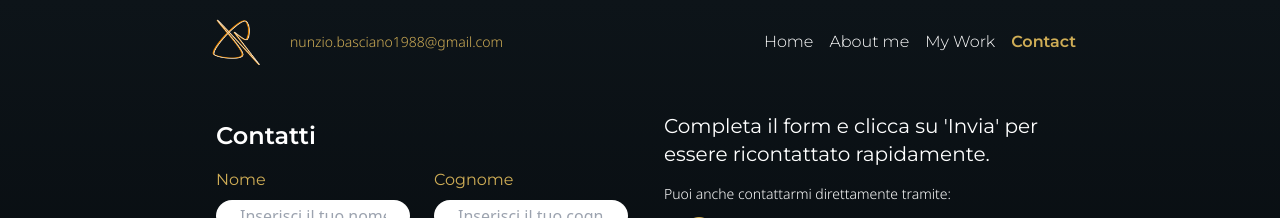
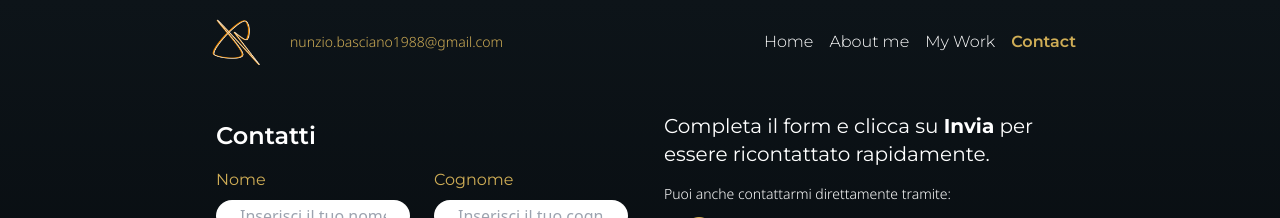
Before and after one commit to NunzioBasciano/portfolio, a Next.js app: page /contact in a window 1280 px wide. Shown: the top 218 px of the page. Built offline with nearby package versions, Linux system fonts and the light colour scheme.

Commit message:
fix: in contact

```diff
--- a/app/contact/page.tsx
+++ b/app/contact/page.tsx
@@ -150,8 +150,8 @@ function ContactForm() {
       </div>
       <div className=" p-3 flex flex-col gap-3 w-full sm:h-full">
         <h3 className="text-xl my-1 ">
-          Completa il form e clicca su 'Invia' per essere ricontattato
-          rapidamente.
+          Completa il form e clicca su <strong>Invia</strong> per essere
+          ricontattato rapidamente.
         </h3>
         <p>Puoi anche contattarmi direttamente tramite:</p>
         <ul className="pl-5">
@@ -160,7 +160,7 @@ function ContactForm() {
               <a
                 href={item.href}
                 target="_blank"
-                className="flex items-center gap-3 text-[var(--orange)] transform transition-transform duration-300 ease-in-out hover:scale-110"
+                className="flex items-center gap-3 text-[var(--orange)] transform transition-transform duration-300 ease-in-out hover:scale-105"
               >
                 <Image
                   src={item.imageSrc}
```
